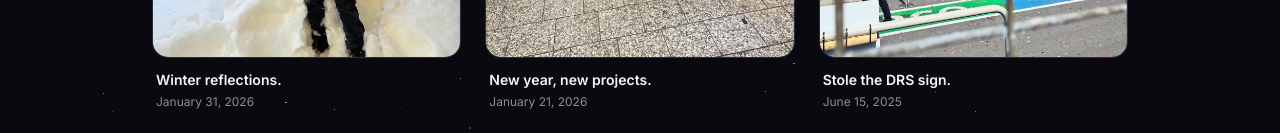
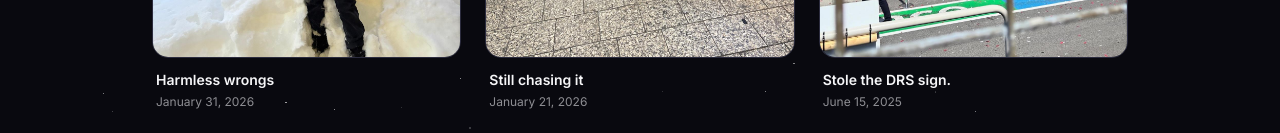
Before and after one commit to hasan-malik/hasan-malik.github.io, a React (Vite) app: page / in a window 1280 px wide. Both pictures are taken after a click on the button "Gallery". Shown: the part 491-624 px from the top of the page. Built offline with nearby package versions, Linux system fonts and the light colour scheme.

Commit message:
update: gallery captions

```diff
--- a/src/components/Gallery.jsx
+++ b/src/components/Gallery.jsx
@@ -9,13 +9,13 @@ import { motion, AnimatePresence } from 'framer-motion'
 const posts = [
   {
     id: 1,
-    caption: 'Winter reflections.',
+    caption: 'Harmless wrongs',
     date: 'January 31, 2026',
     images: Array.from({ length: 10 }, (_, i) => `/gallery/013126/${i + 1}.jpeg`),
   },
   {
     id: 2,
-    caption: 'New year, new projects.',
+    caption: 'Still chasing it',
     date: 'January 21, 2026',
     images: Array.from({ length: 9 }, (_, i) => `/gallery/012126/${i + 1}.jpeg`),
   },
@@ -45,19 +45,19 @@ const posts = [
   },
   {
     id: 7,
-    caption: 'Memories made.',
+    caption: 'Winding down.',
     date: 'January 29, 2024',
     images: Array.from({ length: 13 }, (_, i) => `/gallery/012924/${i + 1}.jpeg`),
   },
   {
     id: 8,
-    caption: 'Moments worth keeping.',
+    caption: 'Propaganda done, diplomacy next.',
     date: 'January 21, 2024',
     images: Array.from({ length: 12 }, (_, i) => `/gallery/012124/${i + 1}.jpeg`),
   },
   {
     id: 9,
-    caption: 'Where it all began.',
+    caption: 'The pictures that came two years late.',
     date: 'January 3, 2024',
     images: Array.from({ length: 8 }, (_, i) => `/gallery/010324/${i + 1}.jpeg`),
   },
```
